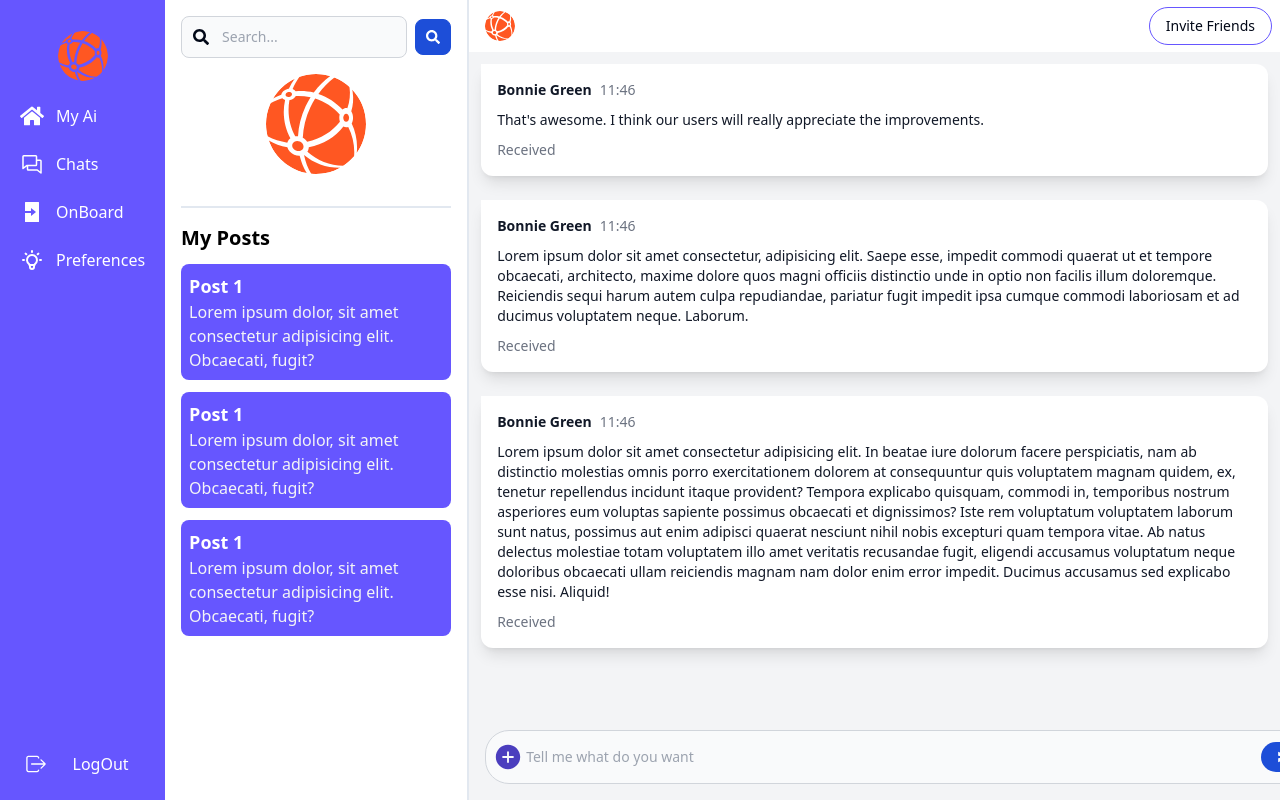
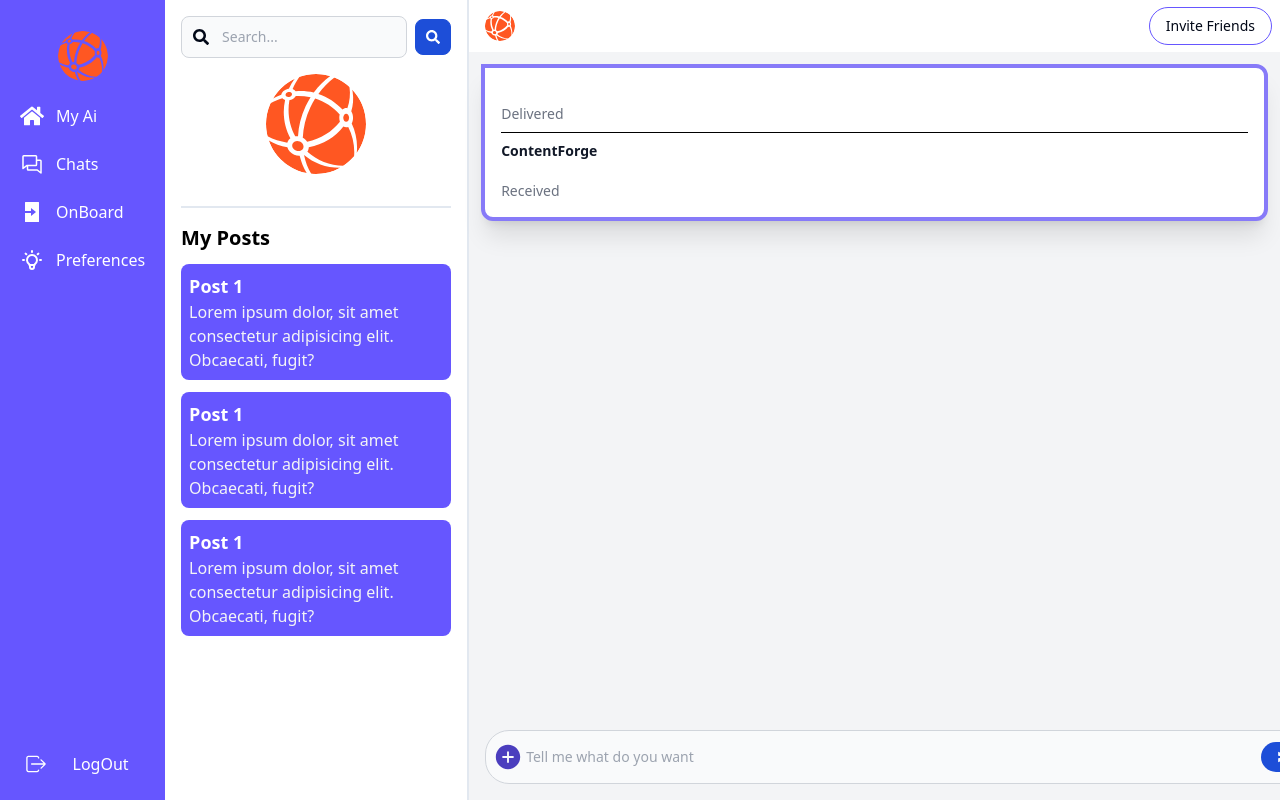
Before and after one commit to mishra-gaurav-04/saas-frontend, a Next.js app: page /chat in a window 1280 px wide. Built offline with nearby package versions, Linux system fonts and the light colour scheme; no server answers.

Commit message:
Showing prompt responses in chat

```diff
--- a/components/Chat.tsx
+++ b/components/Chat.tsx
@@ -1,38 +1,43 @@
-'use client'
+"use client";
 import React from "react";
 import Image from "next/image";
 import { IoAddCircleSharp } from "react-icons/io5";
 import { MdSend } from "react-icons/md";
 import { HiOutlineMenu } from "react-icons/hi";
 import { useSession } from "next-auth/react";
-import {useState} from 'react';
-import {postPrompt} from '@/lib/actions/user.action'
+import { useState } from "react";
+import { postPrompt } from "@/lib/actions/user.action";
 import { preconnect } from "next/dist/server/app-render/entry-base";
 
 const Chat = ({ toggle, setToggle }: any) => {
   const { data: session, status } = useSession();
-  const [response,setResponse] = useState('');
-  const [prompt,setPrompt] = useState({});
+  const [response, setResponse] = useState("");
+  const [query, setQuery] = useState("");
+  const [temp, setTemp] = useState("");
+  const [prompt, setPrompt] = useState({});
   const userId = session?.user?.id;
 
-  const handleInputChange = (e:any) => {
+  const handleInputChange = (e: any) => {
     setPrompt((prev) => ({
-      ...prev,[e.target.name] : e.target.value
-  }))
-  }
+      ...prev,
+      [e.target.name]: e.target.value,
+    }));
+    setTemp(e.target.value);
+  };
 
-  const handleSubmit = async(e:any) => {
+  const handleSubmit = async (e: any) => {
     e.preventDefault();
-    try{
-      const res = await postPrompt({userId,prompt});
+    try {
+      const res = await postPrompt({ userId, prompt });
       console.log(res);
-    }
-    catch(error){
+      setResponse(res);
+      setQuery(temp);
+    } catch (error) {
       console.log(error);
     }
-  }
+  };
 
-  console.log('This is prompt\n',prompt);
+  // console.log("This is prompt\n", prompt);
 
   return (
     <>
@@ -62,75 +67,28 @@ const Chat = ({ toggle, setToggle }: any) => {
           </button>
         </div>
 
-        <div className="flex gap-2.5 p-3">
+        <div className="flex gap-2.5 p-3 ">
           {/* <img className="w-8 h-8 rounded-full" src="/docs/images/people/profile-picture-3.jpg" alt="Jese image"> */}
-          <div className="flex flex-col w-full leading-1.5 p-4 border-gray-200 bg-white rounded-e-xl rounded-es-xl dark:bg-gray-700 shadow-lg">
+          <div className="flex flex-col w-full leading-1.5 p-4 border-4 border-[#877af8] bg-white rounded-e-xl rounded-es-xl dark:bg-gray-700 shadow-xl">
             <div className="flex items-center space-x-2 rtl:space-x-reverse">
               <span className="text-sm font-semibold text-gray-900 dark:text-white">
-                Bonnie Green
-              </span>
-              <span className="text-sm font-normal text-gray-500 dark:text-gray-400">
-                11:46
+                {session?.user?.name}
               </span>
             </div>
             <p className="text-sm font-normal py-2.5 text-gray-900 dark:text-white">
-              That's awesome. I think our users will really appreciate the
-              improvements.
+              {query}
             </p>
             <span className="text-sm font-normal text-gray-500 dark:text-gray-400">
-              Received
+              Delivered
             </span>
-          </div>
-        </div>
-        <div className="flex gap-2.5 p-3">
-          {/* <img className="w-8 h-8 rounded-full" src="/docs/images/people/profile-picture-3.jpg" alt="Jese image"> */}
-          <div className="flex flex-col w-full leading-1.5 p-4 border-gray-200 bg-white rounded-e-xl rounded-es-xl dark:bg-gray-700 shadow-lg">
+            <hr className="border-black my-2" />
             <div className="flex items-center space-x-2 rtl:space-x-reverse">
               <span className="text-sm font-semibold text-gray-900 dark:text-white">
-                Bonnie Green
-              </span>
-              <span className="text-sm font-normal text-gray-500 dark:text-gray-400">
-                11:46
+                ContentForge
               </span>
             </div>
             <p className="text-sm font-normal py-2.5 text-gray-900 dark:text-white">
-              Lorem ipsum dolor sit amet consectetur, adipisicing elit. Saepe
-              esse, impedit commodi quaerat ut et tempore obcaecati, architecto,
-              maxime dolore quos magni officiis distinctio unde in optio non
-              facilis illum doloremque. Reiciendis sequi harum autem culpa
-              repudiandae, pariatur fugit impedit ipsa cumque commodi laboriosam
-              et ad ducimus voluptatem neque. Laborum.
-            </p>
-            <span className="text-sm font-normal text-gray-500 dark:text-gray-400">
-              Received
-            </span>
-          </div>
-        </div>
-        <div className="flex gap-2.5 p-3">
-          {/* <img className="w-8 h-8 rounded-full" src="/docs/images/people/profile-picture-3.jpg" alt="Jese image"> */}
-          <div className="flex flex-col w-full leading-1.5 p-4 border-gray-200 bg-white rounded-e-xl rounded-es-xl dark:bg-gray-700 shadow-lg">
-            <div className="flex items-center space-x-2 rtl:space-x-reverse">
-              <span className="text-sm font-semibold text-gray-900 dark:text-white">
-                Bonnie Green
-              </span>
-              <span className="text-sm font-normal text-gray-500 dark:text-gray-400">
-                11:46
-              </span>
-            </div>
-            <p className="text-sm font-normal py-2.5 text-gray-900 dark:text-white">
-              Lorem ipsum dolor sit amet consectetur adipisicing elit. In beatae
-              iure dolorum facere perspiciatis, nam ab distinctio molestias
-              omnis porro exercitationem dolorem at consequuntur quis voluptatem
-              magnam quidem, ex, tenetur repellendus incidunt itaque provident?
-              Tempora explicabo quisquam, commodi in, temporibus nostrum
-              asperiores eum voluptas sapiente possimus obcaecati et
-              dignissimos? Iste rem voluptatum voluptatem laborum sunt natus,
-              possimus aut enim adipisci quaerat nesciunt nihil nobis excepturi
-              quam tempora vitae. Ab natus delectus molestiae totam voluptatem
-              illo amet veritatis recusandae fugit, eligendi accusamus
-              voluptatum neque doloribus obcaecati ullam reiciendis magnam nam
-              dolor enim error impedit. Ducimus accusamus sed explicabo esse
-              nisi. Aliquid!
+              {response}
             </p>
             <span className="text-sm font-normal text-gray-500 dark:text-gray-400">
               Received
--- a/components/Preferences.tsx
+++ b/components/Preferences.tsx
@@ -44,7 +44,7 @@ const Preferences = ({ toggle, setToggle }: any) => {
     setAnswers((prev) => [...prev, newAnswer]);
   };
 
-  console.log("This is answers\n", answers);
+  // console.log("This is answers\n", answers);
 
   // console.log("Prefrence\n", session?.user?.id);
 
```
